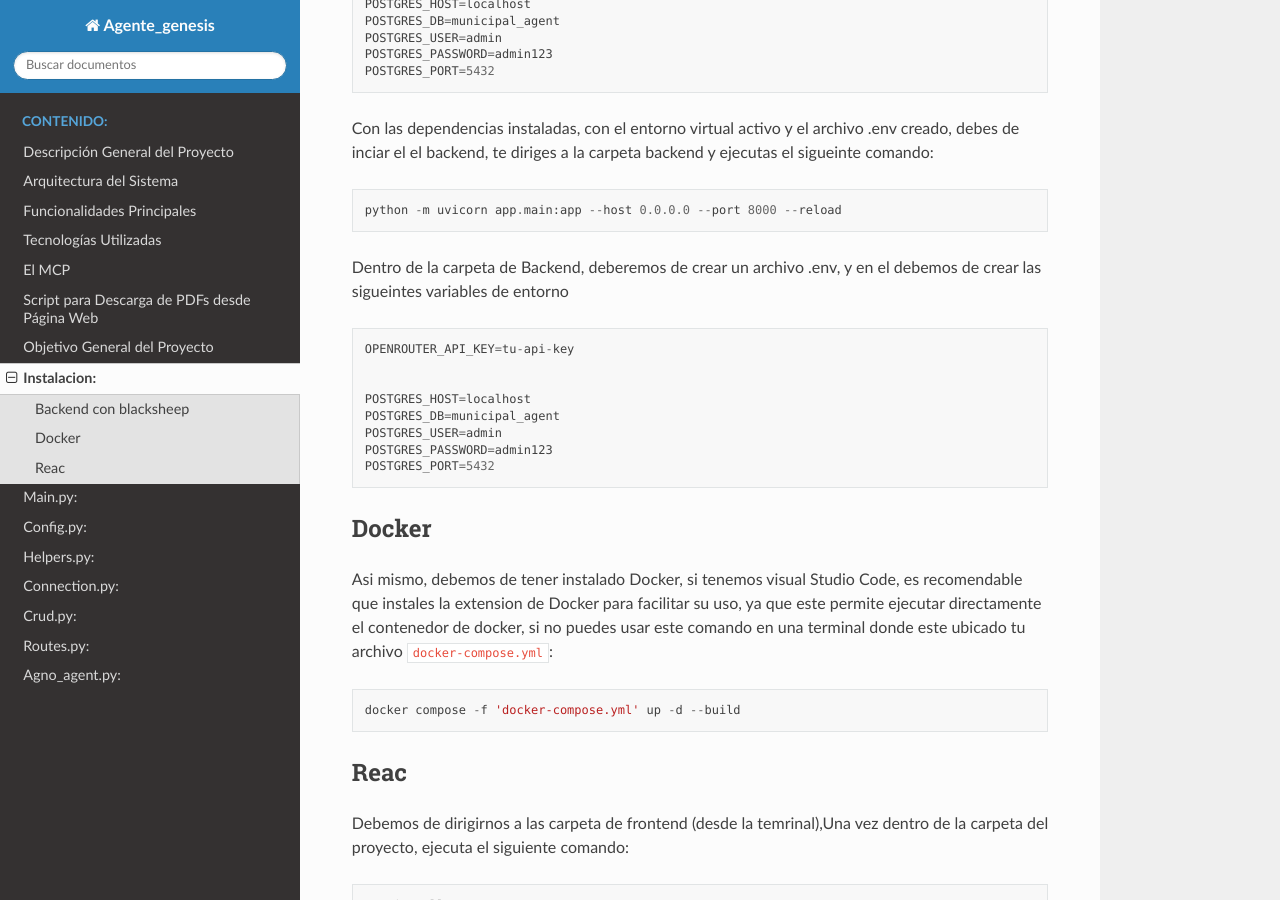
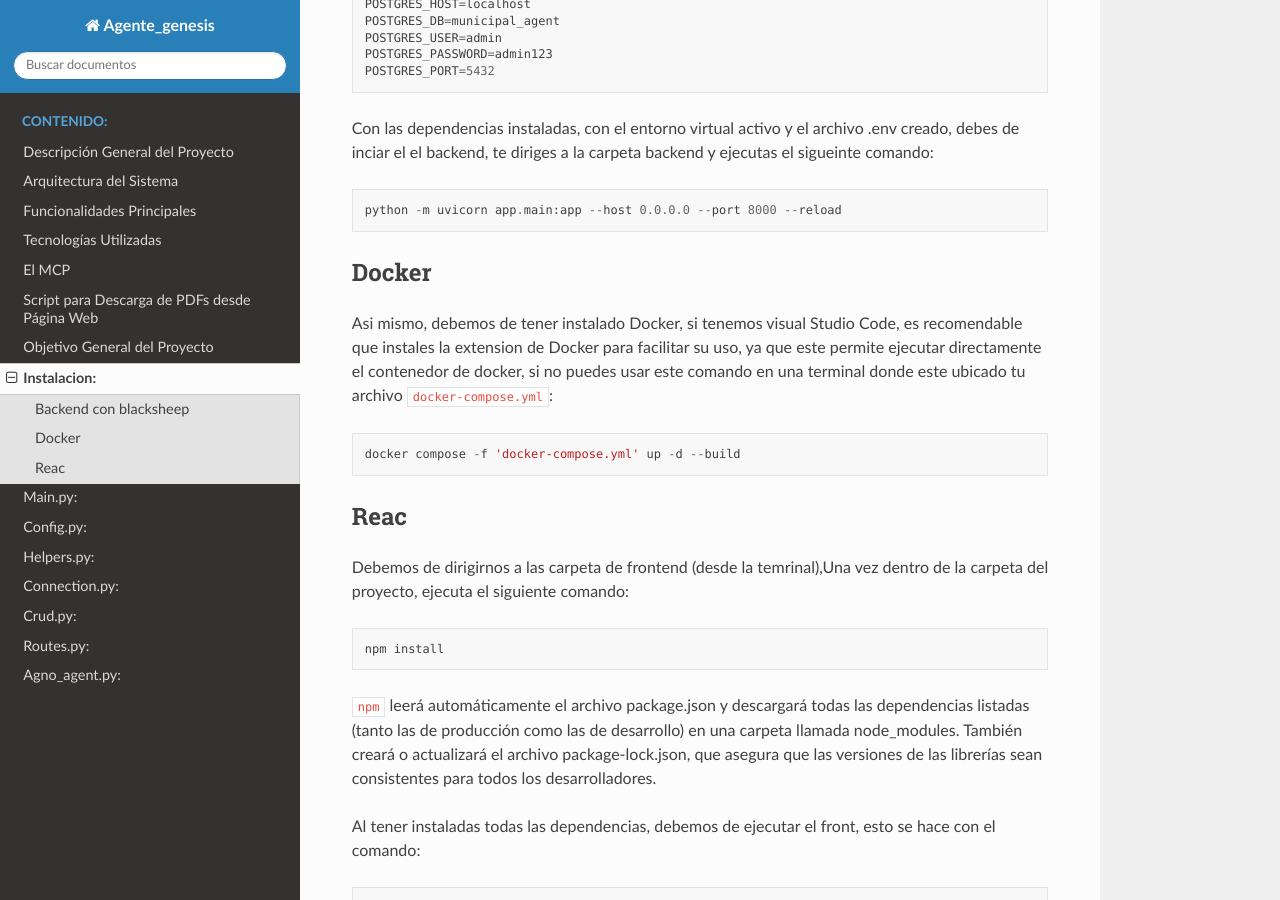
Before and after one commit to DoomOs/momostenango-agente, a Sphinx documentation site: the page built from Backend/docs/documentacion/Instalacion.md, in a window 1280 px wide and 900 px high, scrolled down 1551 px. Built offline with Sphinx 7.4.7 and the Read the Docs theme 3.1.0, drawn with Linux system fonts in a browser that asks for light colours.

Commit message:
docs: :memo: Se elimino un fragmento duplicado de documentacion en Instalacion

````diff
--- a/Backend/docs/documentacion/Instalacion.md
+++ b/Backend/docs/documentacion/Instalacion.md
@@ -96,22 +96,7 @@ Con las dependencias instaladas, con el entorno virtual activo y el archivo .env
 python -m uvicorn app.main:app --host 0.0.0.0 --port 8000 --reload
 ```
 
-Dentro de la carpeta de Backend, deberemos de crear un archivo .env, y en el debemos de crear las sigueintes variables de entorno
 
-```{code-block}
-:class: copybutton
-
-OPENROUTER_API_KEY=tu-api-key
-
-
-POSTGRES_HOST=localhost
-POSTGRES_DB=municipal_agent
-POSTGRES_USER=admin
-POSTGRES_PASSWORD=admin123
-POSTGRES_PORT=5432
-
-
-```
 
 ### Docker
 Asi mismo, debemos de tener instalado Docker, si tenemos visual Studio Code, es recomendable que instales la extension de Docker para facilitar su uso, ya que este permite ejecutar directamente el contenedor de docker, si no puedes usar este comando en una terminal donde este ubicado tu archivo `docker-compose.yml`:
````
